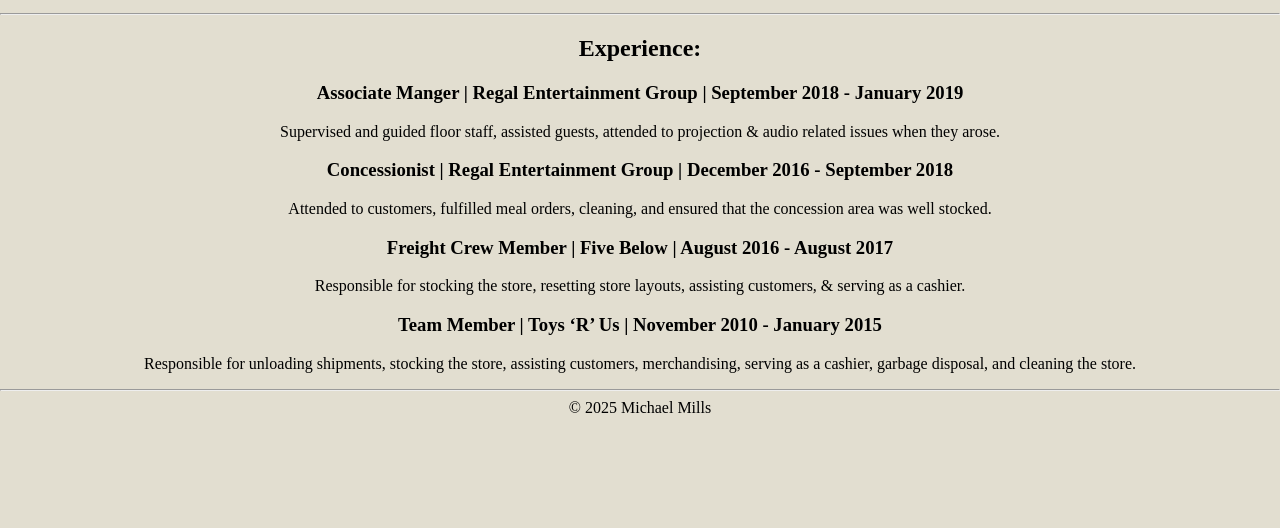
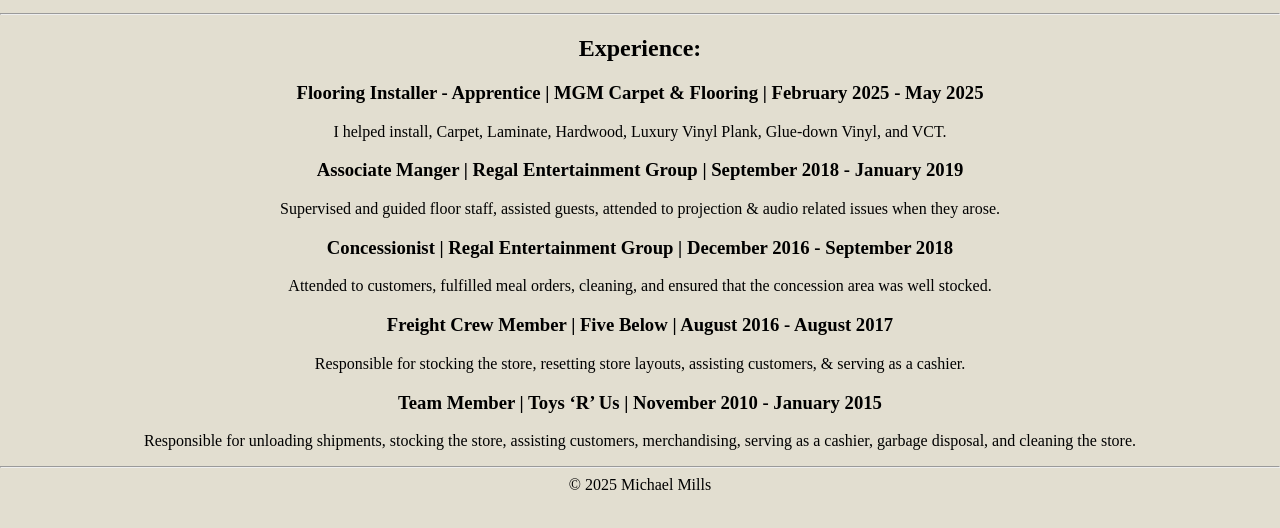
Before and after one commit to OutOfBoredomMike/Resumes, a plain HTML site: page Public/Resume_Non-IT.html in a window 1280 px wide. Shown: the part 228-756 px from the top of the page. Drawn offline with Linux system fonts and the light colour scheme.

Commit message:
Add files via upload

```diff
--- a/Public/Resume_Non-IT.html
+++ b/Public/Resume_Non-IT.html
@@ -55,6 +55,9 @@
 
         <h2>Experience:</h2>
 
+        <h3>Flooring Installer - Apprentice | MGM Carpet & Flooring | February 2025 - May 2025 </h3>
+        <p> I helped install, Carpet, Laminate, Hardwood, Luxury Vinyl Plank, Glue-down Vinyl, and VCT.</p>
+
         <h3>Associate Manger | Regal Entertainment Group | September 2018 - January 2019</h3>
         <p>Supervised and guided floor staff, assisted guests, attended to projection & audio related issues when they arose.</p>
 
```
